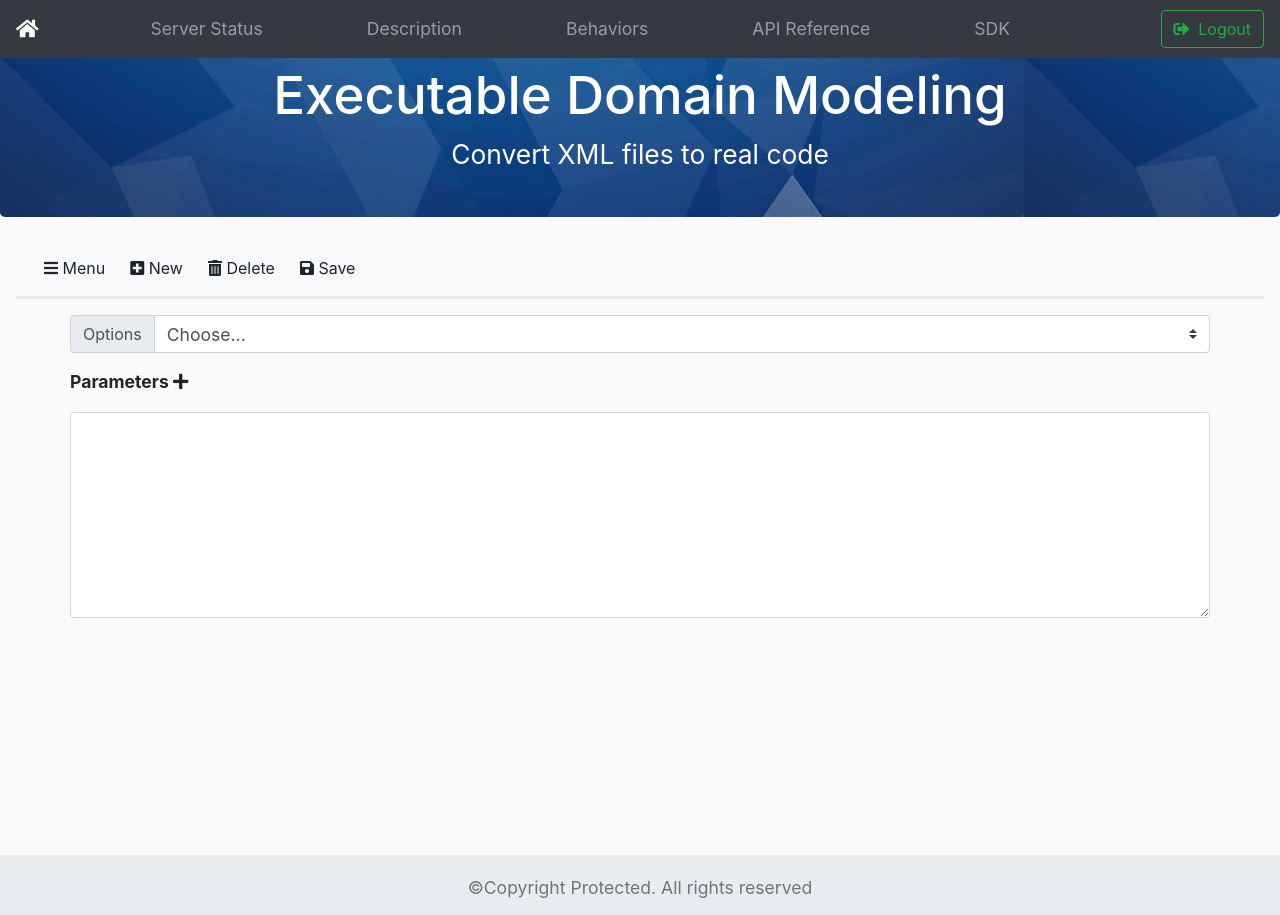
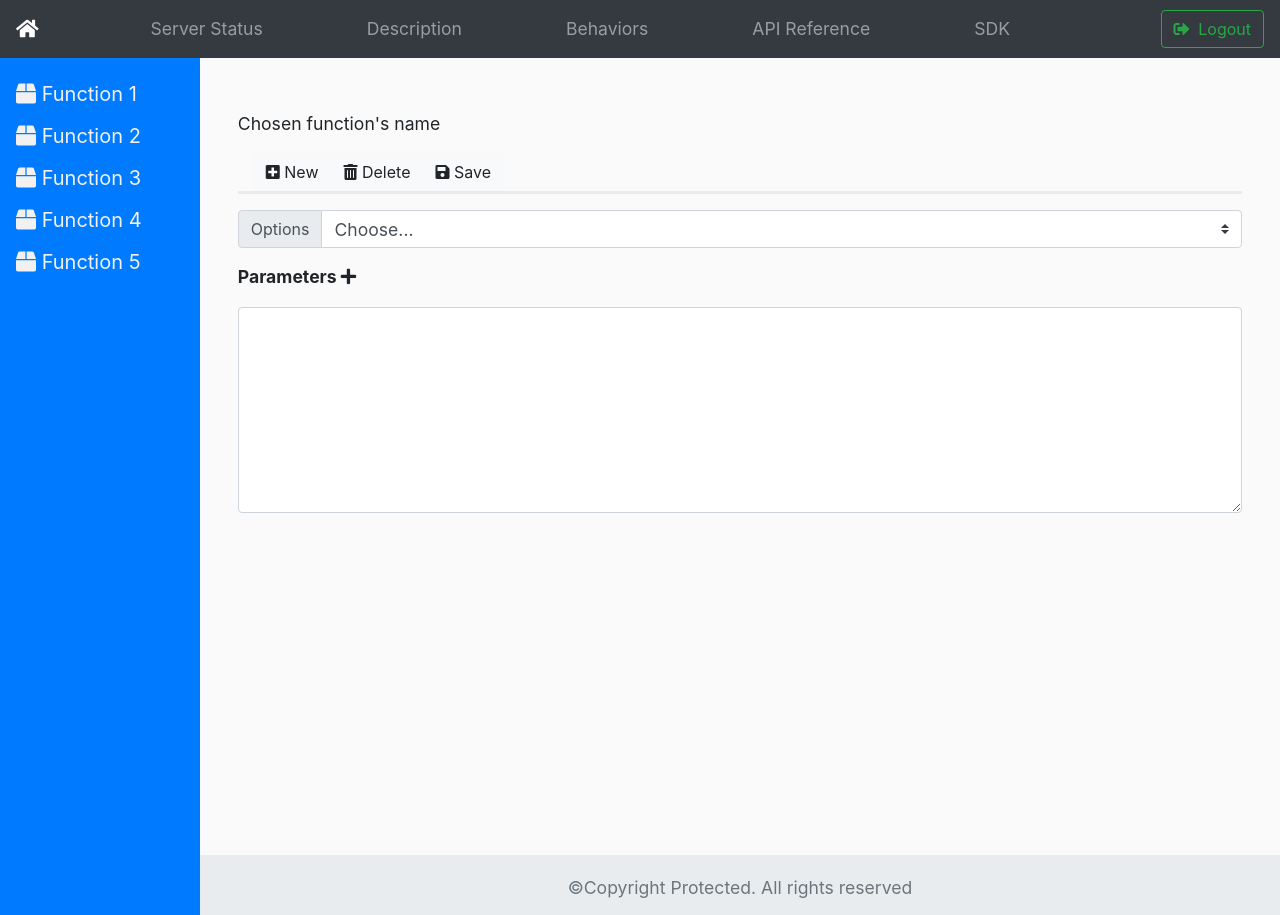
Before and after one commit to xixixhalu/EDM, a Flask app: page /behavior in a window 1280 px wide. Run offline with Flask 2, Linux system fonts and the light colour scheme; the visitor is signed in with stand-in values (Sample User, id 1); parts of the project's set-up code (start-up, migrations or seed data) failed here and were passed over; some libraries are stand-ins or nearby versions.

Commit message:
Add side menu for listing functions

```diff
--- a/static/css/behavior.css
+++ b/static/css/behavior.css
@@ -1,9 +1,58 @@
 /* Functional tabs styling */
+main {
+		display: block;
+    margin-left: 200px; /* Same as side menu's width */
+		margin-top: 58px;
+}
+
+.content {
+		padding: 3.0em;
+}
+
 .sub-navline {
 	border-bottom: 3px solid #e9ecef;
 }
 
-.functional-tab {
-	margin-bottom: 0.5em;
-	height: 10%;
+.sidenav {
+    height: 100%;
+    width: 200px;
+    position: fixed;
+    z-index: 1;
+    top: 55px;
+    left: 0;
+    overflow-x: hidden;
 }
+
+.side-content {
+		padding-top: 1.0em;
+		padding-bottom: 4.0em;
+}
+
+.sidenav a {
+    padding: 6px 8px 6px 16px;
+    text-decoration: none;
+    font-size: 20px;
+    color: #f1f1f1;
+    display: block;
+}
+
+.sidenav .function:hover {
+		background-color: #f1f1f1;
+}
+
+.function:hover a {
+  	color: #007aff;
+}
+
+.side-footer {
+	position: absolute;
+	padding-left: 200px;
+	bottom: 0;
+	height: 60px;
+	width: 100%;
+	background-color: #e9ecef;
+}
+
+.side-footer > .container {
+	padding-top: 20px;
+}
--- a/templates/behavior.html
+++ b/templates/behavior.html
@@ -12,21 +12,27 @@
 		<basefont size="7">
 	</head>
 	<body>
+		<header>
 			{% include 'nav_bar.html' %}
-		<main role="main">
-			<!--Shows the title of the page - Project header -->
-			<div class="jumbotron text-center">
-				<div class="container">
-					<h1>Executable Domain Modeling</h1>
-					<p>Convert XML files to real code</p>
+		</header>
+		<div class="sidenav bg-primary">
+			<div class="container side-content">
+				<div class="row function"><a href="#"><span class="fas fa-box"></span> Function 1</a></div>
+				<div class="row function"><a href="#"><span class="fas fa-box"></span> Function 2</a></div>
+				<div class="row function"><a href="#"><span class="fas fa-box"></span> Function 3</a></div>
+				<div class="row function"><a href="#"><span class="fas fa-box"></span> Function 4</a></div>
+				<div class="row function"><a href="#"><span class="fas fa-box"></span> Function 5</a></div>
 			</div>
 		</div>
-			<div class="container-fluid px-3">
-				<div class="row mx-auto sub-navline">
+		<main role="main">
+			<div class="container content">
+				<div class="row">
+					<p>Chosen function's name</p>
+				</div>
+				<div class="row sub-navline">
 		      <div class="col-md-12">
 		        <div class="input-group">
 		          <div class="input-group-prepend functional-tab" id="new_button">
-								<button class="btn btn-light" onclick=""><span class="fas fa-bars"></span> Menu</button>
 		            <button class="btn btn-light" onclick=""><span class="fas fa-plus-square"></span> New</button>
 		            <button class="btn btn-light" onclick=""><span class="fas fa-trash-alt"></span> Delete</button>
 		            <button class="btn btn-light" onclick=""><span class="fas fa-save"></span> Save</button>
@@ -34,7 +40,7 @@
 		        </div>
 		      </div>
 		    </div>
-			</div>
+				<div class="row">
 		      <div class="container" ng-controller="behaviorCtrl">
 		        <div class="row mt-3">
 		          <div class="input-group">
@@ -58,13 +64,14 @@
 		          <textarea class="form-control" rows="8" id="comment"></textarea>
 		        </div>
 		      </div>
+		    </div>
+			</div>
 		</main>
-		<!--show the copyright as footer-->
-		<footer class="footer">
+		<div class="side-footer">
 			<div class="container text-center">
 				<span class="text-muted">&copy;Copyright Protected. All rights reserved</span>
 			</div>
-		</footer>
+		</div>
 		<script src="https://code.jquery.com/jquery-3.3.1.slim.min.js" integrity="sha384-q8i/X+965DzO0rT7abK41JStQIAqVgRVzpbzo5smXKp4YfRvH+8abtTE1Pi6jizo" crossorigin="anonymous"></script>
 		<script src="https://cdnjs.cloudflare.com/ajax/libs/angular.js/1.6.9/angular.min.js"></script>
 		<script src="https://cdnjs.cloudflare.com/ajax/libs/popper.js/1.14.3/umd/popper.min.js" integrity="sha384-ZMP7rVo3mIykV+2+9J3UJ46jBk0WLaUAdn689aCwoqbBJiSnjAK/l8WvCWPIPm49" crossorigin="anonymous"></script>
```
Lines whose indentation alone changed are shown as unchanged.
